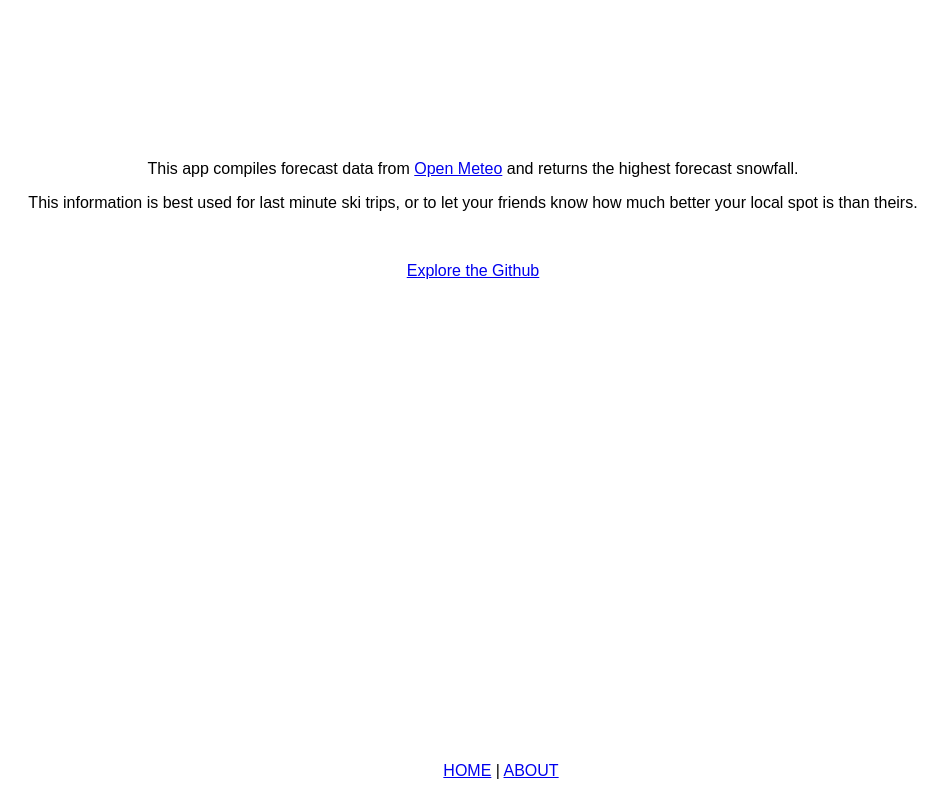
After one commit to rymurray1/ski_area_snow_report, a Flask app: page /about in a window 1280 px wide. The commit adds this page. Shown: the whole page, without its empty margins (167-1115 px from the left). Run offline with Flask 3, Linux system fonts and the light colour scheme.

Commit message:
added About page and linked it. Updated app and style

```diff
--- a/app.py
+++ b/app.py
@@ -15,6 +15,10 @@ scheduler = BackgroundScheduler(daemon=True)
 scheduler.add_job(scheduled_task, 'interval', hours=6)
 scheduler.start()
 
+@app.route('/about')
+def about():
+    return render_template('about.html')
+
 @app.route('/')
 def display():
     df = read_data()
--- a/static/style.css
+++ b/static/style.css
@@ -4,3 +4,15 @@ body {
     margin-top: 20vh;
     font-family: Arial, sans-serif;
 }
+
+footer {
+    padding: 20px;
+    text-align: center;
+    width: 100%;
+    position: fixed;
+    bottom: 0;
+}
+
+.separation-block {
+    margin-bottom: 50px;
+}
--- /dev/null
+++ b/templates/about.html
@@ -0,0 +1,20 @@
+<!-- about.html -->
+<!DOCTYPE html>
+<html lang="en">
+<head>
+    <meta charset="UTF-8">
+    <title>About</title>
+    <link rel="stylesheet" href="{{ url_for('static', filename='style.css') }}">
+</head>
+<body>
+    <p>This app compiles forecast data from <a href="https://open-meteo.com" target="_blank">Open Meteo</a> and returns the highest forecast snowfall.</p>
+    <p>This information is best used for last minute ski trips, or to let your friends know how much better your local spot is than theirs.</p>
+    <div class="separation-block">
+    </div>
+    <a href="https://github.com/rymurray1/ski_area_snow_report" target="_blank">Explore the Github</a>
+    <footer>
+        <!-- Footer content -->
+        <a href="/">HOME</a> | <a href="/about">ABOUT</a>
+    </footer>
+</body>
+</html>
--- a/templates/index.html
+++ b/templates/index.html
@@ -8,5 +8,10 @@
 </head>
 <body>
     <p>The best resort to ski at this week is <strong>{{ max_resort }}</strong> with <strong>{{ max_snow_val }}</strong> inches of anticipated snow over the next 7 days.</p>
+
+    <footer>
+        <!-- Footer content -->
+        <a href="/">HOME</a> | <a href="/about">ABOUT</a>
+    </footer>
 </body>
 </html>
```
